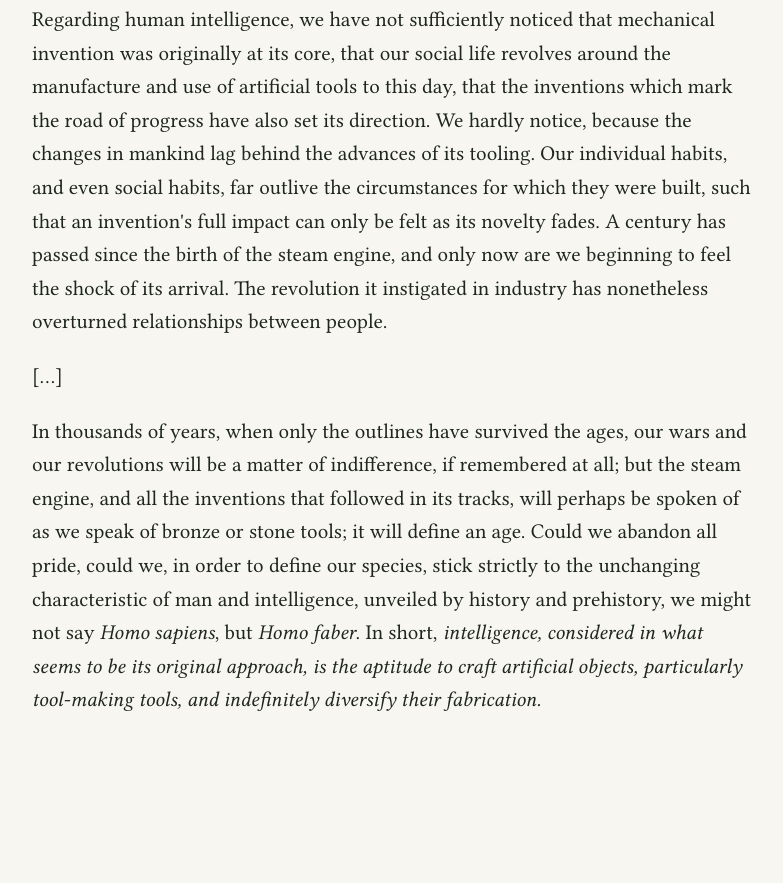
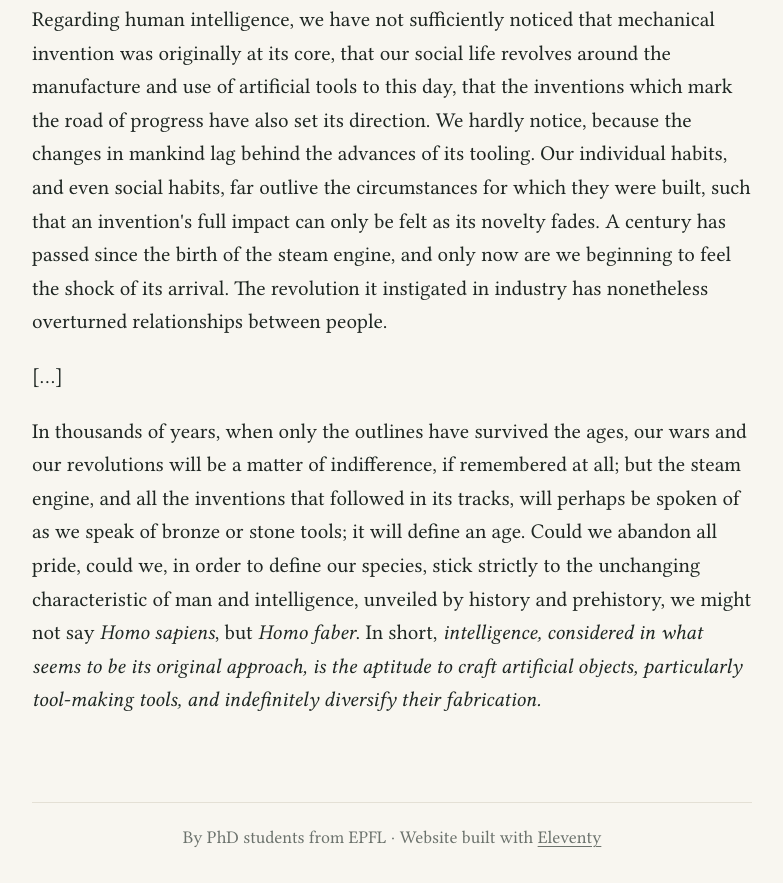
Before and after one commit to giboul/readandfocusblog, an Eleventy site: page articles/HomoFaber.md in a window 1280 px wide. Shown: the part 223-1106 px from the top of the page, without its empty margins (248-1031 px from the left). Before the commit the page ends 1041 px from the top, so only its background shows below. Built offline with nearby package versions, Linux system fonts and the light colour scheme; Eleventy itself is replaced by a stand-in of ours; files that its build step writes are made by us from their sources.

Commit message:
add footer

```diff
--- a/_includes/base.njk
+++ b/_includes/base.njk
@@ -22,6 +22,9 @@
   <main>
     {{ content | safe }}
   </main>
+  <footer class="meta">
+    By PhD students from EPFL · Website built with <a href="https://www.11ty.dev/">Eleventy</a>
+  </footer>
   <script>
     document.querySelector(".theme-toggle").addEventListener("click", function () {
       var root = document.documentElement;
--- a/style.css
+++ b/style.css
@@ -28,7 +28,10 @@
 html { -webkit-text-size-adjust: 100%; }
 body {
   margin: 0 auto;
-  padding: 0 0 80px;
+  padding: 0;
+  min-height: 100vh;
+  min-height: 100dvh;
+  display: flex; flex-direction: column; /* main grows, so the footer sits at the bottom on short pages */
   width: min(100% - 32px, 720px);
   background: var(--bg);
   color: var(--text);
@@ -43,6 +46,9 @@ header a { color: var(--text); text-decoration: none; font-weight: bold; }
   padding: 7px; border-radius: 999px; display: grid; place-items: center;
 }
 .theme-toggle:hover { color: var(--text); background: var(--accent-soft); }
+
+main { flex: 1; }
+footer { margin-top: 64px; padding: 20px 0 32px; border-top: 1px solid var(--line); text-align: center; }
 
 h1, h2, h3 { line-height: 1.2; font-weight: bold; margin: 2em 0 0.6em; }
 h1 { font-size: clamp(2rem, 5vw, 2.6rem); margin-top: 0; }
```
